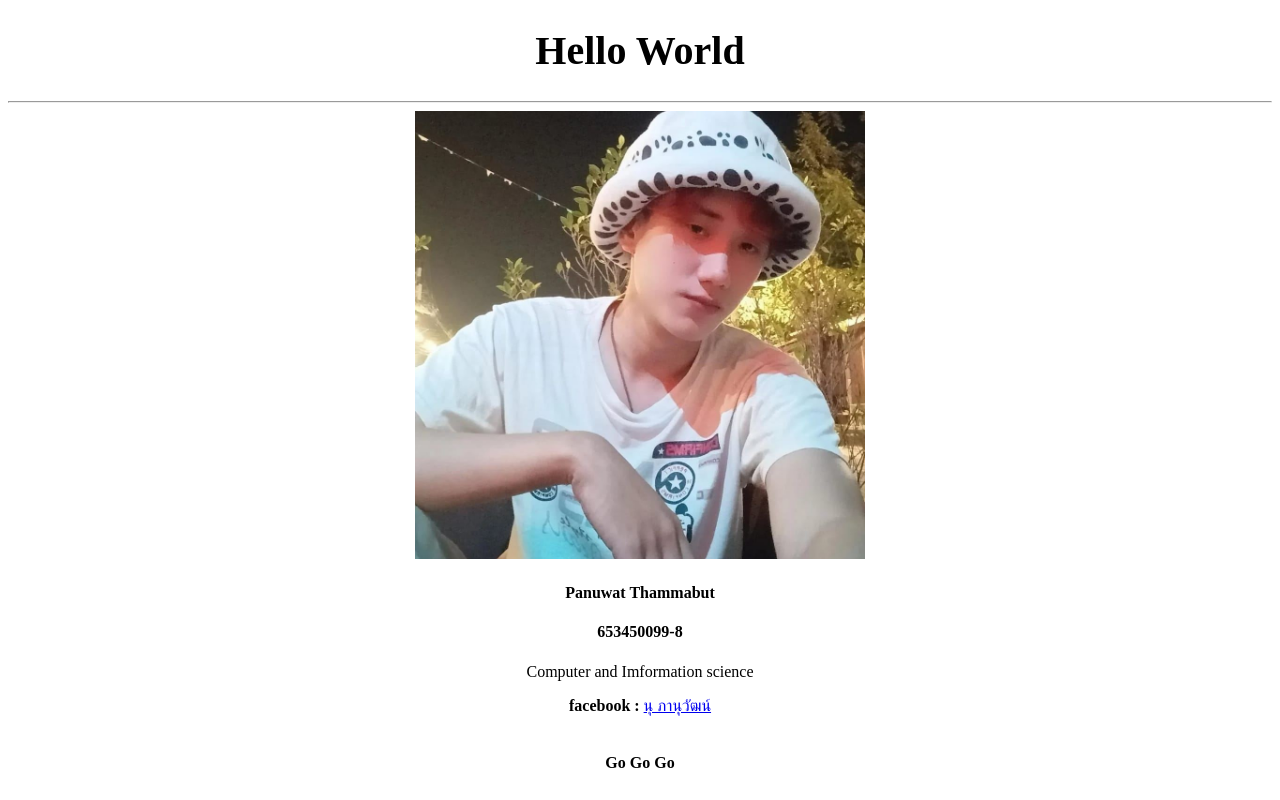
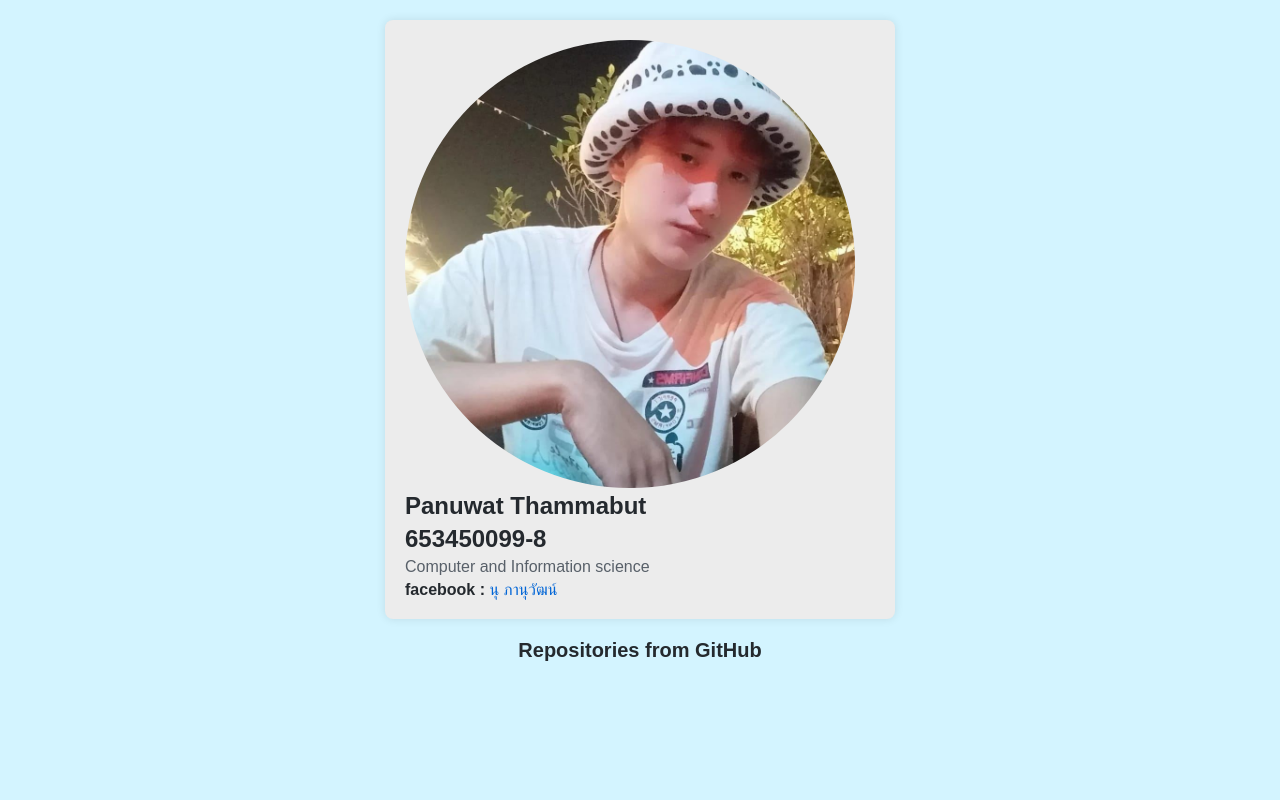
Before and after one commit to NuPanuwat47/NuPanuwat47.github.io, a plain HTML site: page index.html in a window 1280 px wide. Drawn offline with Linux system fonts and the light colour scheme; no server answers.

Commit message:
css js update

```diff
--- a/index.css
+++ b/index.css
@@ -1,7 +1,100 @@
+* {
+    margin: 0;
+    padding: 0;
+    box-sizing: border-box;
+}
+
 body {
+    font-family: Arial, sans-serif;
+    background-color: #d3f4ff;
+    padding: 20px;
+}
+
+.container {
+    max-width: 800px;
+    margin: 0 auto;
+    background-color: #ececec;
+    border-radius: 8px;
+    box-shadow: 0 0 10px rgba(0, 0, 0, 0.1);
+    padding: 20px;
+}
+
+header {
+    display: flex;
     align-items: center;
+    margin-bottom: 20px;
+}
+
+header img {
+    border-radius: 50%;
+    margin-right: 20px;
+}
+
+.header-info {
+    flex: 1;
+}
+
+.header-info h4 {
+    font-size: 24px;
+    margin-bottom: 5px;
+    color: #24292e;
+    /* Dark text color */
+}
+
+.header-info p {
+    font-size: 16px;
+    color: #586069;
+    /* Medium text color */
+    margin-bottom: 5px;
+}
+
+.header-info b {
+    font-weight: bold;
+    color: #24292e;
+    /* Dark text color */
+}
+
+.header-info a {
+    text-decoration: none;
+    color: #0366d6;
+    /* Blue link color */
+}
+
+.header-info a:hover {
+    text-decoration: underline;
+}
+
+main {
+    margin-top: 20px;
+}
+
+.github-repos h2 {
+    font-size: 20px;
+    margin-bottom: 10px;
+    color: #24292e;
+    /* GitHub text color */
+}
+
+#repo-table {
+    width: 100%;
+    border-collapse: collapse;
+}
+
+#repo-table td {
+    padding: 10px;
+    border: 1px solid #daff89;
     text-align: center;
 }
-h1 {
-    font-size: 40px;
+
+.repo-link {
+    display: block;
+    padding: 10px;
+    background-color: #4d4d4d;
+    color: #fff;
+    text-decoration: none;
+    border-radius: 5px;
 }
+
+.repo-link:hover {
+    background-color: #000000;
+}
--- a/index.html
+++ b/index.html
@@ -5,18 +5,57 @@
     <meta name="viewport" content="width=device-width, initial-scale=1.0">
     <title>Portfolio</title>
     <link rel="stylesheet" href="/index.css">
+    <link rel="stylesheet" href="/index.js">
 </head>
 <body>
-    <h1>Hello World</h1>
-    <hr>
-    <img src="/img/01.jpg" width="450px">
-    <h4>Panuwat Thammabut</h4>
-    <h4>653450099-8</h4>
-    <p>Computer and Imformation science</p>
-    <b>facebook : </b>
-    <a href="https://www.facebook.com/" target="_blank">นุ ภานุวัฒน์</a>
-    <br>
-    <img src="">
-    <h4>Go Go Go</h4>
+<header>
+    <div class="container">
+        <img src="/img/01.jpg" width="450px">
+        <div class="header-info">
+            <h4>Panuwat Thammabut</h4>
+            <h4>653450099-8</h4>
+            <p>Computer and Information science</p>
+            <b>facebook : </b>
+            <a href="https://www.facebook.com/profile.php?id=100005399355607" target="_blank">นุ ภานุวัฒน์</a>
+        </div>
+    </div>
+</header>
+
+<main>
+    <section class="github-repos">
+        <center><h2>Repositories from GitHub</h2></center>
+        <table id="repo-table">
+            <tbody id="repo-list"></tbody>
+        </table>
+    </section>
+</main>
+    <script>
+        const username = 'Vandaler';
+            const reposCount = 6;
+            const apiUrl = `https://api.github.com/users/${username}/repos?sort=stars&per_page=${reposCount}`;
+
+            fetch(apiUrl)
+                .then((response) => response.json())
+                .then((data) => {
+                    const repoList = document.getElementById('repo-list');
+                    let row;
+                    data.forEach((repo, index) => {
+                        if (index % 2 === 0) {
+                            row = document.createElement('tr');
+                            repoList.appendChild(row);
+                        }
+                        const repoCell = document.createElement('td');
+                        const repoLink = document.createElement('a');
+                        repoLink.href = repo.html_url;
+                        repoLink.textContent = repo.name;
+                        repoLink.className = 'repo-link';
+                        repoCell.appendChild(repoLink);
+                        row.appendChild(repoCell);
+                    });
+                })
+                .catch((error) => {
+                    console.error('Error fecthing repositories', error);
+                });
+    </script>
 </body>
 </html>
```
Also changed, not shown: index.js (added).
